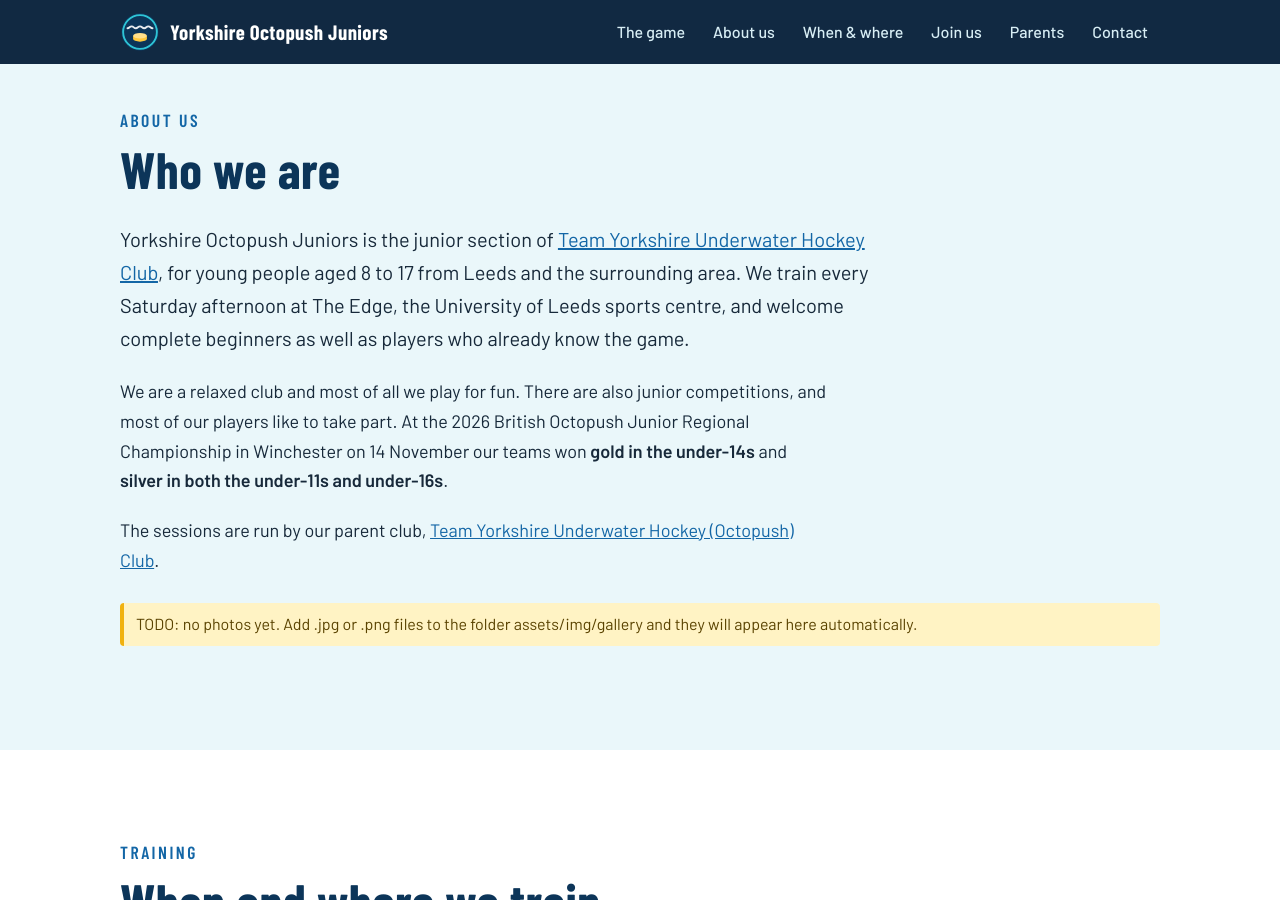
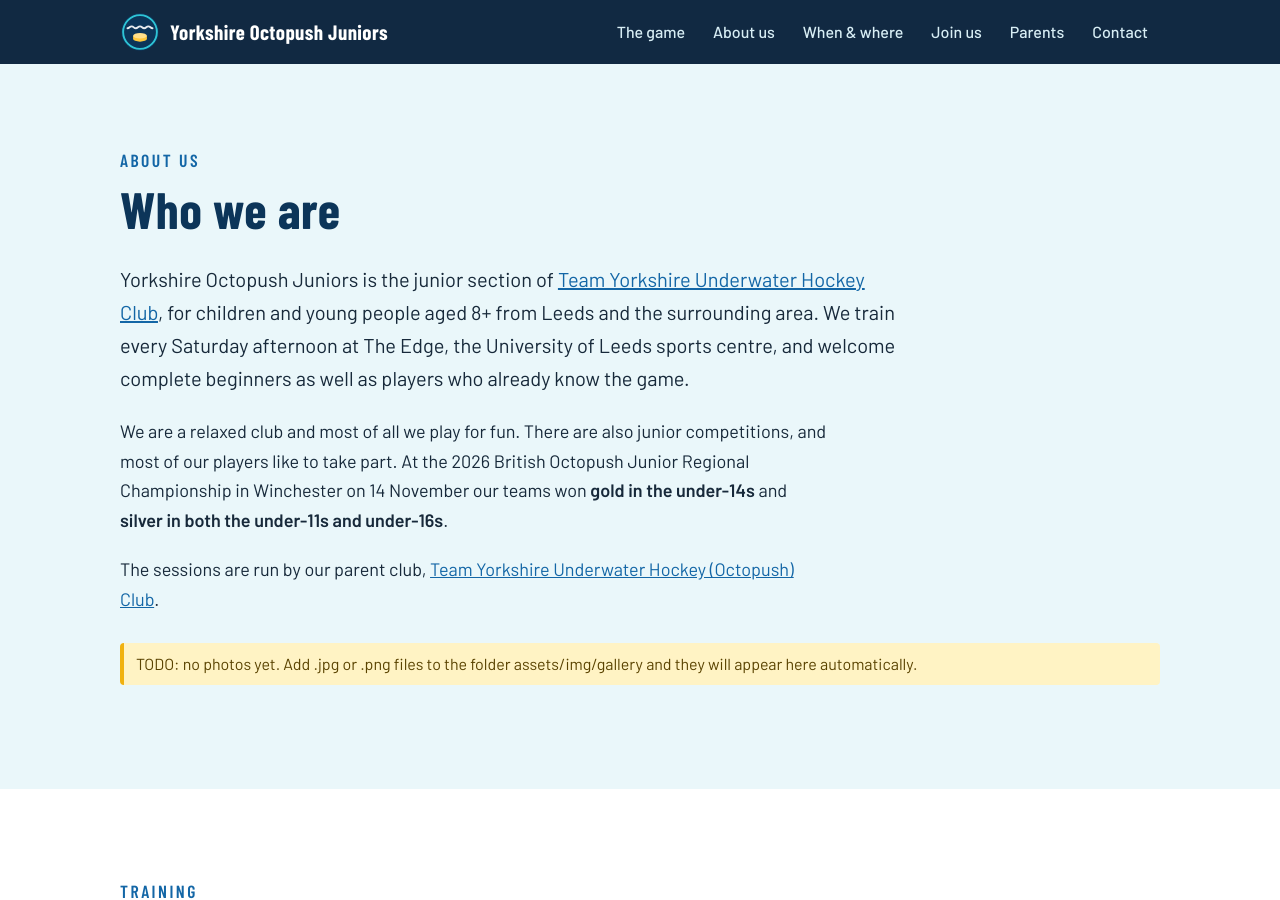
Before and after one commit to yorkshire-octopush/yorkshire-octopush.github.io, a Jekyll site: the page built from index.html, in a window 1280 px wide and 900 px high, scrolled down 1682 px. Built offline with Jekyll 4.4.1, drawn with Linux system fonts in a browser that asks for light colours; some of the changed text lies outside the part shown.

Commit message:
minor updates

```diff
--- a/_config.yml
+++ b/_config.yml
@@ -7,10 +7,10 @@
 # =====================================================================
 
 title: Yorkshire Octopush Juniors
-tagline: Underwater hockey for young people in Leeds and across Yorkshire
+tagline: Underwater hockey for children and young people in Leeds and across Yorkshire
 description: >-
   Yorkshire Octopush Juniors is the junior section of Team Yorkshire
-  Underwater Hockey Club, for players aged 8 to 17.
+  Underwater Hockey Club, for players aged 8 and over.
   We train on Saturday afternoons at The Edge swimming pool, University of
   Leeds. New players are welcome: just come along.
 
```
Also changed, not shown: _sections/02-about-us.md (+1 -1 lines), 1 other file.
